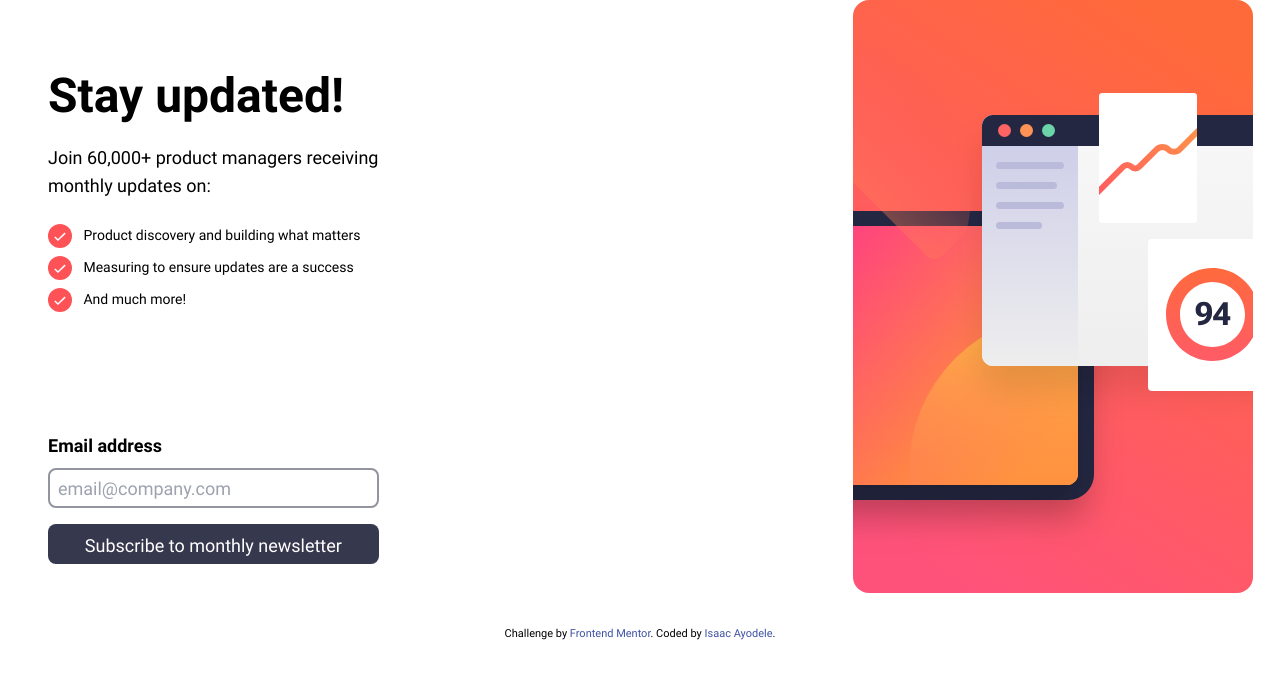
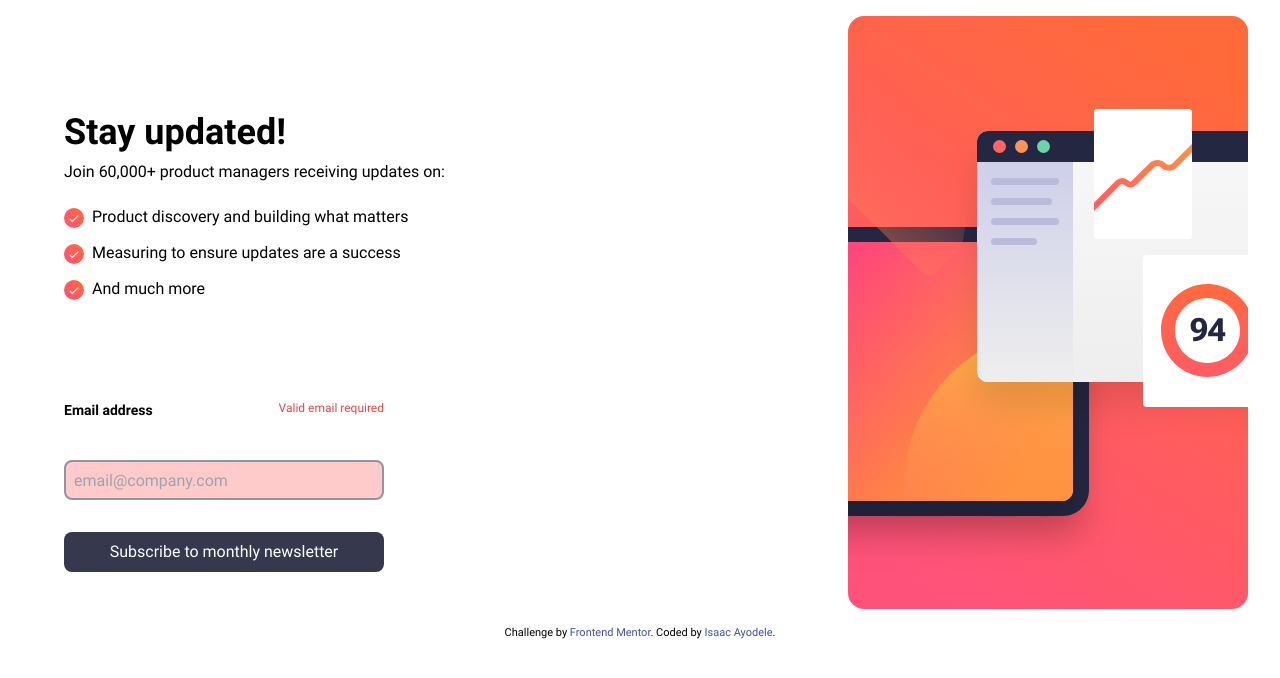
Before and after one commit to ziggycodes/newsletter-sign-up-with-success-message, a website: page index.html in a window 1280 px wide. Both pictures are taken after a click on the button "Subscribe to monthly newsletter". Drawn offline with Linux system fonts and the light colour scheme.

```diff
--- a/index.html
+++ b/index.html
@@ -15,156 +15,69 @@
   </style>
   <link rel="stylesheet" href="./public/output.css">
 </head>
-<body class="font-roboto-regular text-lg">
-  <div class="md:hidden">
-    <div class="w-screen">
-      <img class="object-fill w-full" src="./assets/images/illustration-sign-up-mobile.svg" alt="">
+<body class="font-roboto-regular sm:p-4">
 
+  <div class="grid grid-cols-3">
+    <div class="col-start-1 col-end-4 sm:hidden"><!--mobile logo-->
+      <img src="./assets/images/illustration-sign-up-mobile.svg" alt="sign-up-mobile-img" class="w-full">
     </div>
 
+      <div class="hidden sm:grid sm:col-start-3 sm:col-end-4 sm:row-start-1"><!--desktop logo-->
+        <img src="./assets/images/illustration-sign-up-desktop.svg" alt="sign-up-desktop-img" class="">
 
-   <div class=" md:col-start-1 md:col-end-2"> <!--div that holds other content apart from main image. Makes easier to manipulate with grid-->
-      <div class="p-12">
-        <div>
-
-          <h1 class="font-roboto-bold text-3xl my-6">Stay updated!</h1>
-
-          <p class="text-sm">Join 60,000+ product managers receiving monthly updates on:</p>
-
-          <ul class="text-sm py-4">
-
-            <div class="h-6 my-2">
-              <svg class="bg-[#FF5257] rounded-full w-6 h-6 inline mr-2" xmlns="http://www.w3.org/2000/svg" width="64" height="64" viewBox="0 0 64 64"><defs><linearGradient id="a" x1="100%" x2="0%" y1="0%" y2="100%"><stop offset="0%" stop-color="#FF6A3A"/><stop offset="100%" stop-color="#FF527B"/></linearGradient></defs><g fill="none"><circle cx="32" cy="32" r="32" fill="url(#a)"/><path stroke="#FFF" stroke-width="4" d="m18.286 34.686 8.334 7.98 19.094-18.285"/></g></svg>
-
-            <li class="inline">
-              Product discovery and building what matters
-            </li>
-            </div>
+      </div>
 
 
-            <div class="h-6 my-2">
-              <svg class="bg-[#FF5257] rounded-full w-6 h-6 inline mr-2" xmlns="http://www.w3.org/2000/svg" width="64" height="64" viewBox="0 0 64 64"><defs><linearGradient id="a" x1="100%" x2="0%" y1="0%" y2="100%"><stop offset="0%" stop-color="#FF6A3A"/><stop offset="100%" stop-color="#FF527B"/></linearGradient></defs><g fill="none"><circle cx="32" cy="32" r="32" fill="url(#a)"/><path stroke="#FFF" stroke-width="4" d="m18.286 34.686 8.334 7.98 19.094-18.285"/></g></svg>
+    <div class="p-12 col-start-1 col-end-4 sm:row-start-1 sm:mt-12"> <!--Update-->
+      <h2 class="font-roboto-bold text-4xl">Stay updated!</h2>
+      <h3 class=" mt-2">
+        Join 60,000+ product managers receiving updates on:
+      </h3>
 
-            <li class="inline">
-              Measuring to ensure updates are a success
-            </li>
-            </div>
+      <ul class="my-4">
+        <li>
+          <img src="./assets/images/icon-success.svg" alt="icon-success" class="w-5 mr-1 my-2 inline"> Product discovery and building what matters
+        </li>
+
+        <li>
+          <img src="./assets/images/icon-success.svg" alt="icon-success" class="w-5 mr-1 my-2 inline"> Measuring to ensure updates are a success
+        </li>
+
+        <li>
+          <img src="./assets/images/icon-success.svg" alt="icon-success" class="w-5 mr-1 my-2 inline"> And much more
+        </li>
+      </ul>
+    </div>
+
+    <div class="col-start-1 col-end-4 sm:col-start-1 sm:col-end-2 sm:row-start-1 sm:mt-96 mx-12">
+      <div>
+          <form action="">
+            <div class="flex justify-between">
+              <label class="hover:cursor-pointer text-left text-sm font-roboto-bold" for="email">Email address</label>
+              <span class="text-right text-xs text-red-500 hidden test">Valid email required</span>
+              </div>
+            <br>
+            <input id="email" placeholder="email@company.com" class="hover:cursor-pointer border-2 border-[#9294A0] rounded-lg h-10 p-2 w-full my-4" type="email">
+          </form>
+        <button class="bg-[#36384E] hover:cursor-pointer hover:bg-gradient-to-r from-[#FF5257] to-[#f05f25] text-white block rounded-lg p-2 h-10 w-full my-4">
+          Subscribe to monthly newsletter
+        </button>
+      </div>
+    </div>
+  </div>
 
 
 
-            <div class="h-6 my-2">
-              <svg class="bg-[#FF5257] rounded-full w-6 h-6 inline mr-2" xmlns="http://www.w3.org/2000/svg" width="64" height="64" viewBox="0 0 64 64"><defs><linearGradient id="a" x1="100%" x2="0%" y1="0%" y2="100%"><stop offset="0%" stop-color="#FF6A3A"/><stop offset="100%" stop-color="#FF527B"/></linearGradient></defs><g fill="none"><circle cx="32" cy="32" r="32" fill="url(#a)"/><path stroke="#FFF" stroke-width="4" d="m18.286 34.686 8.334 7.98 19.094-18.285"/></g></svg>
-
-              <li class="inline">
-                And much more!
-              </li>
-            </div>
-
-
-          </ul>
-
-        </div>
-
-        <!-- Sign-up form start -->
-        <div>
-          <h3 class="font-roboto-bold">Email address</h3>
-
-          <input class="border-2 rounded-lg border-[#9294A0] my-2 px-2 py-2 h-10 w-full" type="email" name="mail" id="mail" placeholder="email@company.com">
-
-          <button class="bg-[#36384E] text-white block rounded-lg my-2 px-2 py-2 h-10 w-full" type="submit">Subscribe to monthly newsletter</button>
-        </div>
-
-      </div>
-
-      <!-- Sign-up form end -->
-    </div>
-
-  </div>
-
-
-  <!--Desktop section....hate doing this seperately...kinda defeats the purpose of the tailwind breakpoints.-->
-  <div class="hidden md:grid md grid-cols-3">
-    <div class="md:col-start-3 md:col-end-3 md:row-start-1 md:row-end-4">
-      <img src="assets/images/illustration-sign-up-desktop.svg" alt="">
-    </div>
-
-    <div class=" md:col-start-1 md:col-end-2"> <!--div that holds other content apart from main image. Makes easier to manipulate with grid-->
-      <div class="p-12">
-        <div>
-
-          <h1 class="font-roboto-bold text-5xl my-6">Stay updated!</h1>
-
-          <p class="text-lg">Join 60,000+ product managers receiving monthly updates on:</p>
-
-          <ul class="text-sm py-4">
-
-            <div class="h-6 my-2">
-              <svg class="bg-[#FF5257] rounded-full w-6 h-6 inline mr-2" xmlns="http://www.w3.org/2000/svg" width="64" height="64" viewBox="0 0 64 64"><defs><linearGradient id="a" x1="100%" x2="0%" y1="0%" y2="100%"><stop offset="0%" stop-color="#FF6A3A"/><stop offset="100%" stop-color="#FF527B"/></linearGradient></defs><g fill="none"><circle cx="32" cy="32" r="32" fill="url(#a)"/><path stroke="#FFF" stroke-width="4" d="m18.286 34.686 8.334 7.98 19.094-18.285"/></g></svg>
-
-            <li class="inline">
-              Product discovery and building what matters
-            </li>
-            </div>
-
-
-            <div class="h-6 my-2">
-              <svg class="bg-[#FF5257] rounded-full w-6 h-6 inline mr-2" xmlns="http://www.w3.org/2000/svg" width="64" height="64" viewBox="0 0 64 64"><defs><linearGradient id="a" x1="100%" x2="0%" y1="0%" y2="100%"><stop offset="0%" stop-color="#FF6A3A"/><stop offset="100%" stop-color="#FF527B"/></linearGradient></defs><g fill="none"><circle cx="32" cy="32" r="32" fill="url(#a)"/><path stroke="#FFF" stroke-width="4" d="m18.286 34.686 8.334 7.98 19.094-18.285"/></g></svg>
-
-            <li class="inline">
-              Measuring to ensure updates are a success
-            </li>
-            </div>
 
 
 
-            <div class="h-6 my-2">
-              <svg class="bg-[#FF5257] rounded-full w-6 h-6 inline mr-2" xmlns="http://www.w3.org/2000/svg" width="64" height="64" viewBox="0 0 64 64"><defs><linearGradient id="a" x1="100%" x2="0%" y1="0%" y2="100%"><stop offset="0%" stop-color="#FF6A3A"/><stop offset="100%" stop-color="#FF527B"/></linearGradient></defs><g fill="none"><circle cx="32" cy="32" r="32" fill="url(#a)"/><path stroke="#FFF" stroke-width="4" d="m18.286 34.686 8.334 7.98 19.094-18.285"/></g></svg>
-
-              <li class="inline">
-                And much more!
-              </li>
-            </div>
-
-
-          </ul>
-
-        </div>
-
-        <!-- Sign-up form start -->
-        <div class="mt-24">
-          <h3 class="font-roboto-bold">Email address</h3>
-
-          <input class="border-2 rounded-lg border-[#9294A0] my-2 px-2 py-2 h-10 w-full" type="email" name="mail" id="mail" placeholder="email@company.com">
-
-          <button class="bg-[#36384E] text-white block rounded-lg my-2 px-2 py-2 h-10 w-full" type="submit">Subscribe to monthly newsletter</button>
-        </div>
-
-      </div>
-
-      <!-- Sign-up form end -->
-   </div>
-  </div>
-
-  <div class="attribution text-center">
+  <div class="mt-4 attribution text-center">
     Challenge by <a href="https://www.frontendmentor.io?ref=challenge" target="_blank">Frontend Mentor</a>.
     Coded by <a href="#">Isaac Ayodele</a>.
   </div>
 
-  <!-- Success message start
-
-    Thanks for subscribing!
-
-  A confirmation email has been sent to ash@loremcompany.com.
-  Please open it and click the button inside to confirm your subscription.
-
-  Dismiss message
-
-   -->
 
 
-
-  <!-- Success message end -->
-
-
+<script src="./src/newsletter.js"></script>
 </body>
 </html>
--- a/src/input.css
+++ b/src/input.css
@@ -3,3 +3,7 @@
 @tailwind base;
 @tailwind components;
 @tailwind utilities;
+
+.err-input{
+    @apply text-red-500 bg-red-200
+}
--- /dev/null
+++ b/src/newsletter.js
@@ -0,0 +1,36 @@
+(
+  function (){
+    const btn = document.querySelector("button")
+    const emailRegex = /^[^\s@]+@[^\s@]+\.[^\s@]+$/;
+    const email = document.querySelector("input")
+    const test = document.querySelector(".test")
+
+
+    function emailTest(){
+      const isEmailGood = emailRegex.test(email.value)
+      return isEmailGood
+    }
+
+    function emailValidator(){
+
+      return emailTest()
+    }
+
+
+    btn.addEventListener("click", function(){
+      if (emailValidator()){
+        window.location.href = '/public/success.html'
+      } else{
+        email.classList.add("err-input")
+        test.classList.remove("hidden")
+      }
+
+    })
+
+    email.addEventListener("keyup", function(event){
+      if (event.key === "Enter"){
+        btn.click()
+      }
+    })
+  }
+)()
--- /dev/null
+++ b/src/success.js
@@ -0,0 +1,9 @@
+(
+    function(){
+        const dismiss = document.querySelector("button")
+
+        dismiss.addEventListener("click", function(){
+            window.close()
+        })
+    }
+)()
--- a/tailwind.config.js
+++ b/tailwind.config.js
@@ -1,6 +1,6 @@
 /** @type {import('tailwindcss').Config} */
 module.exports = {
-  content: ["./index.html"],
+  content: ["./index.html", "success.html"],
   theme: {
     extend: {
       fontFamily: {
```
Also changed, not shown: public/success.html (added, +55 -0 lines), public/output.css.
